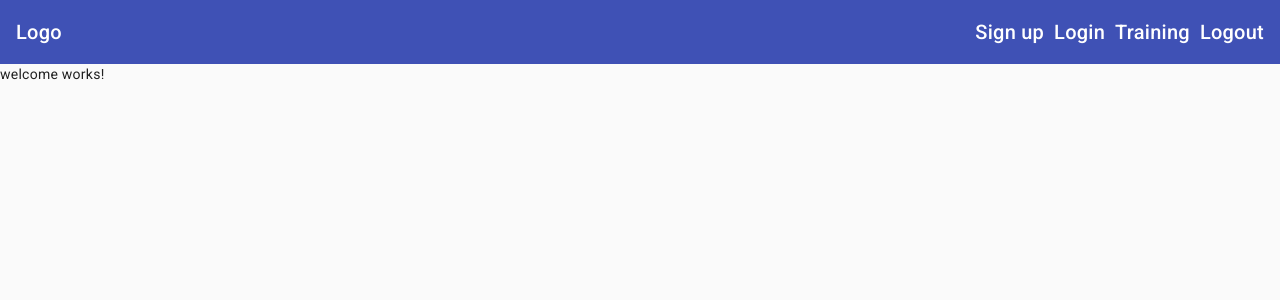
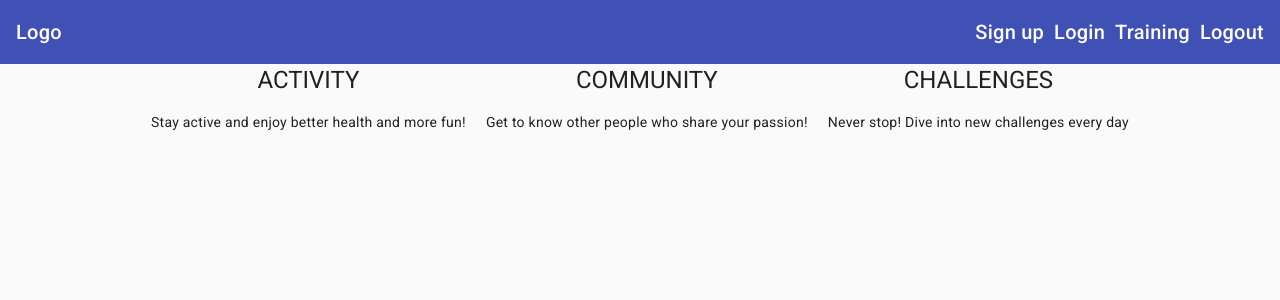
Before and after one commit to drgamss/angular_firebase, an Angular app: page / in a window 1280 px wide. Shown: the top 300 px of the page. Built offline with nearby package versions, Linux system fonts and the light colour scheme.

Commit message:
lesson 45

```diff
--- a/src/app/welcome/welcome.component.css
+++ b/src/app/welcome/welcome.component.css
@@ -0,0 +1,3 @@
+.welcome {
+    text-align: center;
+}
--- a/src/app/welcome/welcome.component.html
+++ b/src/app/welcome/welcome.component.html
@@ -1 +1,14 @@
-<p>welcome works!</p>
+<div class="welcome" fxLayout="column" fxLayout.gt-md="row" fxLayoutGap.gt-md="20px" fxLayoutAlign="center center">
+    <section>
+      <h1>ACTIVITY</h1>
+      <p>Stay active and enjoy better health and more fun!</p>
+    </section>
+    <section>
+      <h1>COMMUNITY</h1>
+      <p>Get to know other people who share your passion!</p>
+    </section>
+    <section>
+      <h1>CHALLENGES</h1>
+      <p>Never stop! Dive into new challenges every day</p>
+    </section>
+  </div>
```
